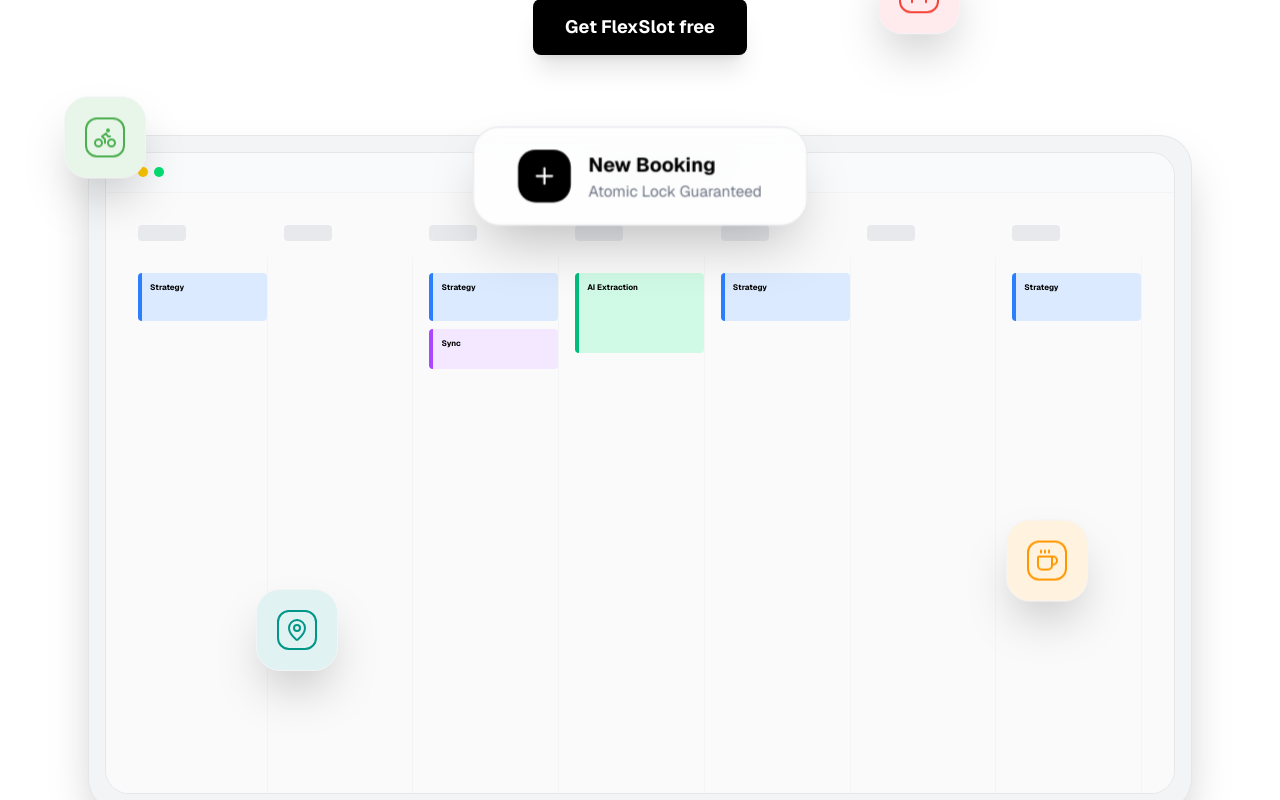
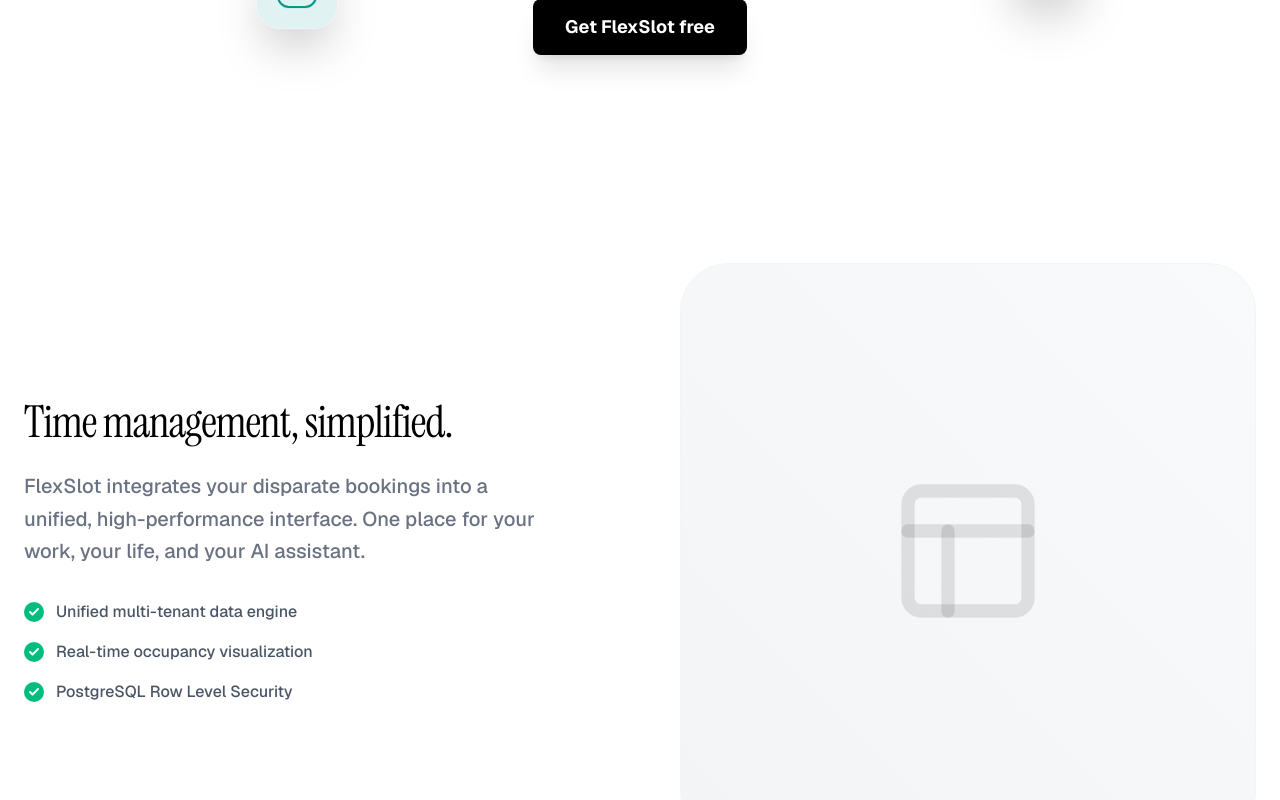
Before and after one commit to FlexSlotCustom0/FlexSlotCustom, a Next.js app in the folder frontend/: page / in a window 1280 px wide. Shown: the part 540-1340 px from the top of the page. Built offline with nearby package versions, Linux system fonts and the light colour scheme.

Commit message:
landing pge

```diff
--- a/frontend/src/app/page.tsx
+++ b/frontend/src/app/page.tsx
@@ -85,51 +85,6 @@ export default function NotionCalendarClone() {
           </motion.div>
         </div>
 
-        {/* Hero Image Component */}
-        <motion.div
-          initial={{ opacity: 0, y: 100 }}
-          animate={{ opacity: 1, y: 0 }}
-          transition={{ duration: 1, ease: "easeOut", delay: 0.5 }}
-          className="max-w-6xl mx-auto px-6 mt-20"
-        >
-          <div className="bg-gray-100 p-2 md:p-4 rounded-[32px] shadow-2xl border border-gray-200">
-            <div className="bg-white rounded-[24px] shadow-inner overflow-hidden border border-gray-200">
-              {/* Fake UI Header */}
-              <div className="h-10 bg-gray-50 border-b border-gray-100 flex items-center px-4 gap-2">
-                 <div className="flex gap-1.5">
-                   <div className="w-2.5 h-2.5 rounded-full bg-red-400" />
-                   <div className="w-2.5 h-2.5 rounded-full bg-yellow-400" />
-                   <div className="w-2.5 h-2.5 rounded-full bg-green-400" />
-                 </div>
-                 <div className="h-5 w-32 bg-gray-200 rounded-md mx-auto" />
-              </div>
-              {/* UI Content (Mockup Calendar) */}
-              <div className="aspect-video bg-[#fafafa] p-8 grid grid-cols-7 gap-4">
-                 {[...Array(7)].map((_, i) => (
-                    <div key={i} className="space-y-4">
-                       <div className="h-4 w-12 bg-gray-200 rounded animate-pulse" />
-                       <div className="h-full border-r border-gray-100 pt-4 flex flex-col gap-2">
-                          {i % 2 === 0 && <div className="h-12 bg-blue-100 border-l-4 border-blue-500 rounded p-2 text-[8px] font-bold">Strategy</div>}
-                          {i === 3 && <div className="h-20 bg-emerald-100 border-l-4 border-emerald-500 rounded p-2 text-[8px] font-bold">AI Extraction</div>}
-                          {i === 2 && <div className="h-10 bg-purple-100 border-l-4 border-purple-500 rounded p-2 text-[8px] font-bold">Sync</div>}
-                       </div>
-                    </div>
-                 ))}
-                 <div className="absolute inset-0 flex items-center justify-center">
-                    <div className="bg-white/80 backdrop-blur-md px-10 py-5 rounded-3xl border border-gray-200 shadow-2xl flex items-center gap-4 scale-110">
-                       <div className="w-12 h-12 rounded-2xl bg-black flex items-center justify-center">
-                          <Plus className="text-white" />
-                       </div>
-                       <div>
-                          <p className="font-bold text-lg">New Booking</p>
-                          <p className="text-sm text-gray-500">Atomic Lock Guaranteed</p>
-                       </div>
-                    </div>
-                 </div>
-              </div>
-            </div>
-          </div>
-        </motion.div>
       </section>
 
       {/* Unified Section */}
@@ -188,7 +143,7 @@ export default function NotionCalendarClone() {
       {/* CTA Section */}
       <section className="py-40 text-center bg-white border-t border-gray-100">
         <div className="max-w-4xl mx-auto px-6">
-            <h2 className="text-6xl md:text-8xl font-serif mb-10 tracking-tight leading-[1.1]">Ready to <br/>Master your time?</h2>
+          <h2 className="text-6xl md:text-8xl font-serif mb-10 tracking-tight leading-[1.1]">Ready to <br />Master your time?</h2>
           <div className="flex flex-col sm:flex-row items-center justify-center gap-6">
             <Link href="/dashboard" className="w-full sm:w-auto bg-black text-white px-10 py-4 rounded-xl font-bold text-xl hover:bg-gray-800 transition-all flex items-center justify-center gap-3">
               Get FlexSlot free <ArrowRight className="w-5 h-5" />
```
Lines whose indentation alone changed are shown as unchanged.
